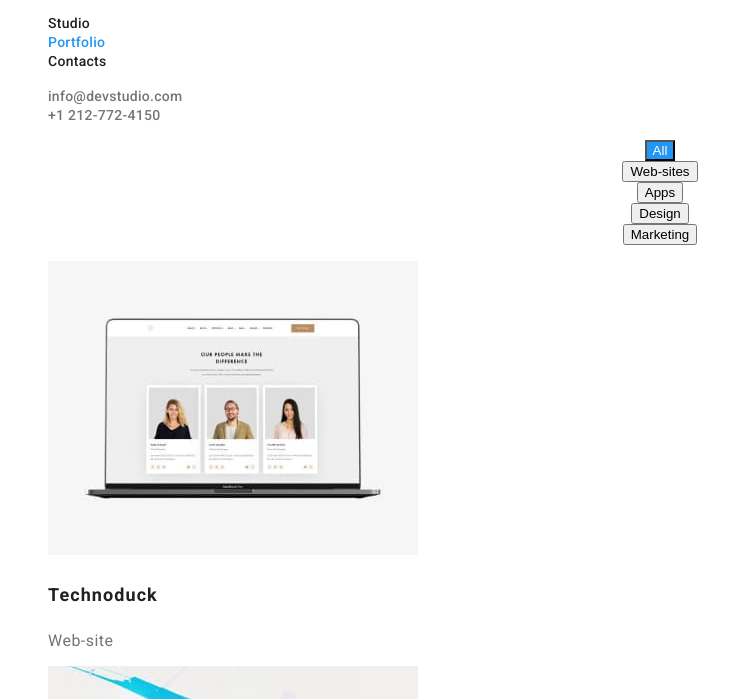
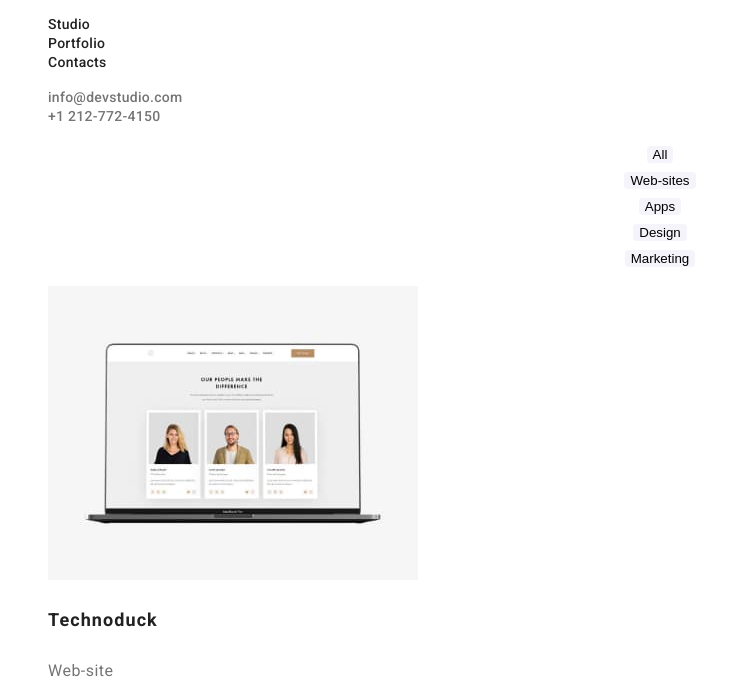
Before and after one commit to TarcaAndreea/goit-markup-hw-02, a plain HTML site: page portfolio.html in a window 1280 px wide. Shown: the part 41-740 px from the top of the page, without its empty margins (0-753 px from the left). Drawn offline with Linux system fonts and the light colour scheme.

Commit message:
homework-02-rev

```diff
--- a/css/styles.css
+++ b/css/styles.css
@@ -12,7 +12,7 @@ body {
   font-family: "Raleway";
   font-weight: 700;
   font-size: 26px;
-  line-height: 1, 19;
+  line-height: 1.19;
   letter-spacing: 0.03em;
   text-decoration: none;
   color: #000000;
@@ -20,56 +20,53 @@ body {
 .first-text {
   color: #2196f3;
 }
-
-.navigation-list a {
+.header-list,
+.contacts-list,
+.intormation-contacts {
+  list-style: none;
+}
+.navigation-list {
   font-weight: 500;
   font-size: 14px;
-  line-height: 1, 14;
+  line-height: 1.14;
   letter-spacing: 0.02em;
   color: var(--body-color);
   text-decoration: none;
 }
-.porfolio a {
-  color: #2196f3;
-}
-.navigation-list > li {
-  list-style: none;
-}
-.navigation-list a:hover,
-.navigation-list a:focus {
+.navigation-list:hover,
+.navigation-list:focus {
   color: var(--hover-focus-color);
 }
-.contacts-list a {
+.contacts {
   font-weight: 500;
   font-size: 14px;
-  line-height: 1, 14;
+  line-height: 1.14;
   letter-spacing: 0.02em;
   color: #757575;
   text-decoration: none;
 }
-.contacts-list > li {
-  list-style: none;
-}
-.contacts-list a:hover,
-.contacts-list a:focus {
+.contacts:hover,
+.contacts:focus {
   color: var(--hover-focus-color);
 }
 .button-section {
   font-weight: 500;
   font-size: 16px;
-  line-height: 1, 62;
+  line-height: 1.62;
   text-align: center;
   letter-spacing: 0.03em;
   list-style: none;
   cursor: pointer;
 }
-.button-all {
+.button {
+  background-color: #f5f4fa;
+  border-style: none;
+  border-radius: 4px;
+}
+.button:hover,
+.button:focus {
+  background-color: var(--hover-focus-color);
   color: var(--white-color);
-  background-color: #2196f3;
-}
-.button-section button:hover,
-.button-section button:focus {
-  color: var(--hover-focus-color);
 }
 .images-section ul {
   list-style: none;
@@ -83,28 +80,33 @@ body {
 .text-section {
   font-weight: 400;
   font-size: 16px;
-  line-height: 1, 87;
+  line-height: 1.87;
   letter-spacing: 0.03em;
   color: #757575;
 }
 .footer-section {
   background-color: #2f303a;
 }
-.intormation-contacts a {
+
+.address {
+  color: var(--white-color);
+  font-style: normal;
+  text-decoration: none;
   font-weight: 400;
   font-size: 14px;
-  line-height: 1, 14;
+  line-height: 1.14;
   letter-spacing: 0.03em;
-  color: var(--white-color);
+}
+.contact-data {
   text-decoration: none;
+  color: rgba(255, 255, 255, 0.6);
+  font-style: normal;
+  font-weight: 400;
+  font-size: 14px;
+  line-height: 1.14;
+  letter-spacing: 0.03em;
 }
-.intormation-contacts > li {
-  list-style: none;
-}
-.contact-data a {
-  color: rgba(255, 255, 255, 0.6);
-}
-.intormation-contacts a:hover,
-.intormation-contacts a:focus {
+.contact-data:hover,
+.contact-data:focus {
   color: var(--hover-focus-color);
 }
--- a/portfolio.html
+++ b/portfolio.html
@@ -19,28 +19,37 @@
         <a class="logo" href="WebStudio">
           <span class="first-text">Web</span> Studio</a
         >
-        <ul class="navigation-list">
-          <li><a href="index.html" rel="Studio">Studio</a></li>
-          <li class="porfolio">
-            <a href="portfolio.html" rel="Portfolio">Portfolio</a>
+        <ul class="header-list">
+          <li>
+            <a class="navigation-list" href="index.html" rel="Studio">Studio</a>
           </li>
-
-          <li><a href="Contacts">Contacts</a></li>
+          <li>
+            <a class="navigation-list" href="portfolio.html" rel="Portfolio"
+              >Portfolio</a
+            >
+          </li>
+          <li><a class="navigation-list" href="Contacts">Contacts</a></li>
         </ul>
       </nav>
       <ul class="contacts-list">
-        <li><a href="mailtoinfo@devstudio.com">info@devstudio.com</a></li>
-        <li><a href="tel:+12127724150">+1 212-772-4150</a></li>
+        <li>
+          <a class="contacts" href="mailtoinfo@devstudio.com"
+            >info@devstudio.com</a
+          >
+        </li>
+        <li>
+          <a class="contacts" href="tel:+12127724150">+1 212-772-4150</a>
+        </li>
       </ul>
     </header>
     <main>
       <section>
         <ul class="button-section">
-          <li><button class="button-all" type="button">All</button></li>
-          <li><button type="button">Web-sites</button></li>
-          <li><button type="button">Apps</button></li>
-          <li><button type="button">Design</button></li>
-          <li><button type="button">Marketing</button></li>
+          <li><button class="button" type="button">All</button></li>
+          <li><button class="button" type="button">Web-sites</button></li>
+          <li><button class="button" type="button">Apps</button></li>
+          <li><button class="button" type="button">Design</button></li>
+          <li><button class="button" type="button">Marketing</button></li>
         </ul>
       </section>
       <section class="images-section">
@@ -139,7 +148,7 @@
               width="370"
               height="294"
               src="Images/GrowingBusiness.jpg"
-              alt="working on  apps"
+              alt="working on apps"
             />
             <h3 class="title-section">Growing Business</h3>
             <p class="text-section">Apps</p>
@@ -154,13 +163,17 @@
       <address>
         <ul class="intormation-contacts">
           <li>
-            <a href="695ParkAve,NY10065,USA">695 Park Ave, NY 10065, USA</a>
+            <a class="address" href="695ParkAve,NY10065,USA"
+              >695 Park Ave, NY 10065, USA</a
+            >
           </li>
-          <li class="contact-data">
-            <a href="mailtoinfo@devstudio.com">info@devstudio.com</a>
+          <li>
+            <a class="contact-data" href="mailtoinfo@devstudio.com"
+              >info@devstudio.com</a
+            >
           </li>
-          <li class="contact-data">
-            <a href="tel:+12127724150">+1 212-772-4150</a>
+          <li>
+            <a class="contact-data" href="tel:+12127724150">+1 212-772-4150</a>
           </li>
         </ul>
       </address>
```
Also changed, not shown: index.html (+21 -12 lines).
